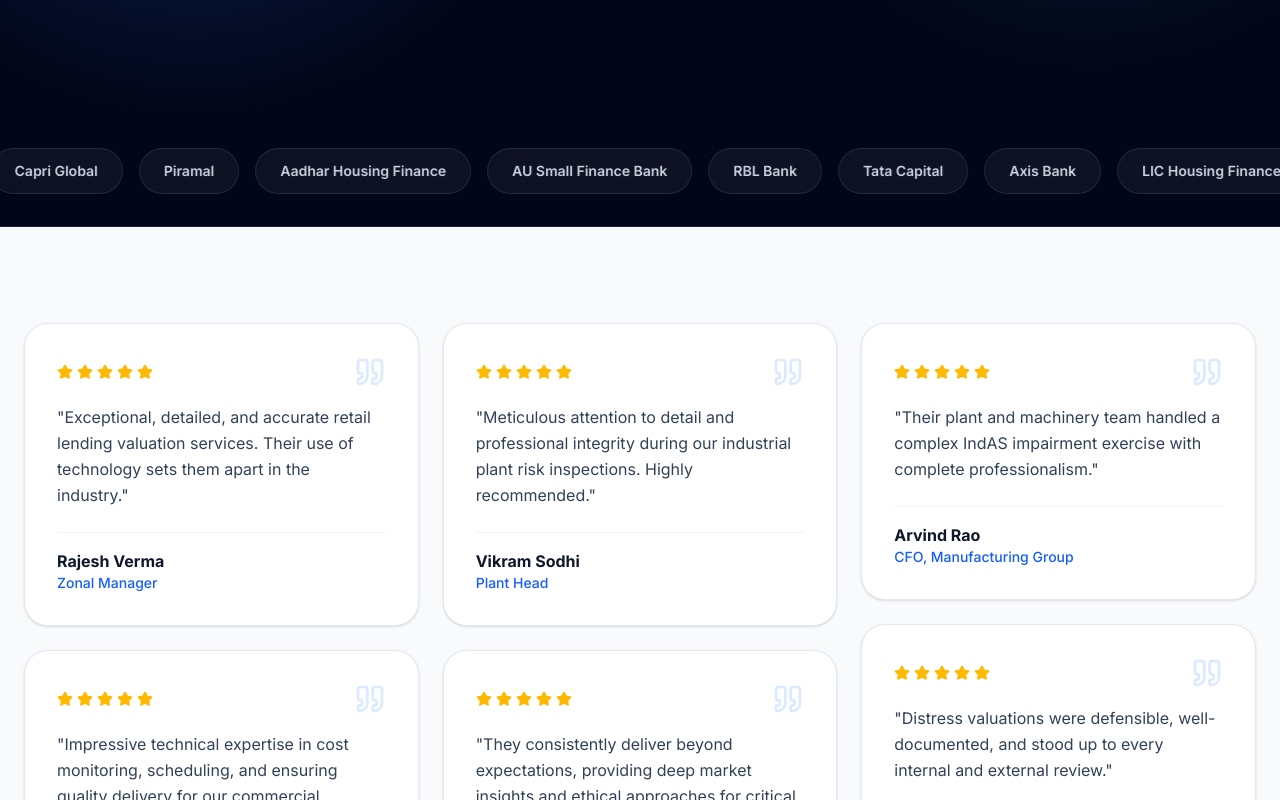
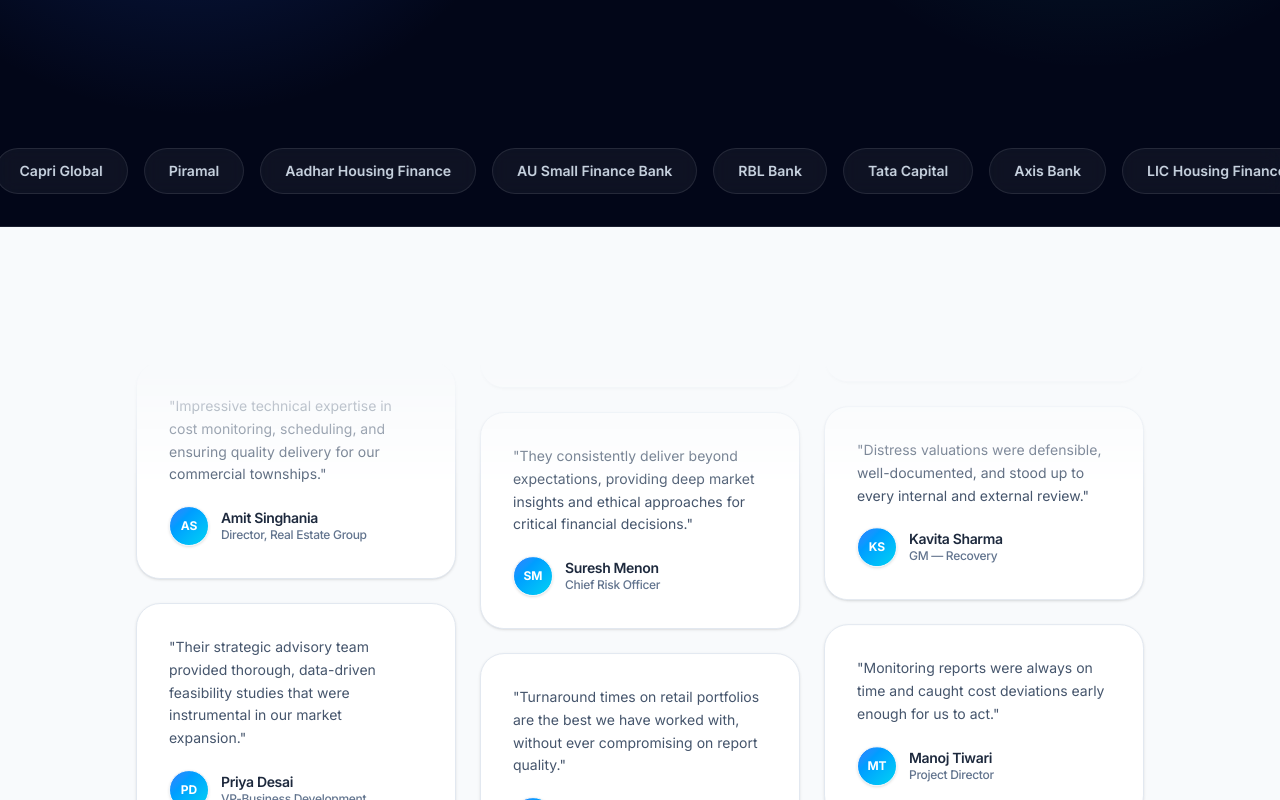
Before and after one commit to Sahilsingh31-del/formulaic-website, a React (Vite) app: page /testimonials in a window 1280 px wide. Shown: the part 460-1260 px from the top of the page. Built offline with nearby package versions, Linux system fonts and the light colour scheme; a web font is replaced by a local one.

Commit message:
feat: integrate vertical scrolling testimonials columns effect

```diff
--- /dev/null
+++ b/src/components/ui/testimonials-columns-1.tsx
@@ -0,0 +1,90 @@
+"use client";
+import React from "react";
+import { motion } from "motion/react";
+
+export interface Testimonial {
+  text?: string;
+  quote?: string;
+  image?: string;
+  name: string;
+  role: string;
+}
+
+interface TestimonialsColumnProps {
+  className?: string;
+  testimonials: Testimonial[];
+  duration?: number;
+}
+
+export const TestimonialsColumn = ({
+  className,
+  testimonials,
+  duration = 10,
+}: TestimonialsColumnProps) => {
+  return (
+    <div className={className}>
+      <motion.div
+        animate={{
+          translateY: "-50%",
+        }}
+        transition={{
+          duration: duration,
+          repeat: Infinity,
+          ease: "linear",
+          repeatType: "loop",
+        }}
+        className="flex flex-col gap-6 pb-6"
+      >
+        {[
+          ...new Array(2).fill(0).map((_, index) => (
+            <React.Fragment key={index}>
+              {testimonials.map(({ text, quote, image, name, role }, i) => {
+                const displayQuote = text || quote || "";
+                const initials = name
+                  ? name
+                      .split(" ")
+                      .map((n) => n[0])
+                      .join("")
+                      .slice(0, 2)
+                      .toUpperCase()
+                  : "";
+
+                return (
+                  <div
+                    className="p-8 rounded-3xl border border-slate-200 bg-white shadow-sm hover:shadow-md transition-shadow duration-300 max-w-xs w-full select-none"
+                    key={`${index}-${i}`}
+                  >
+                    <p className="text-slate-600 leading-relaxed text-sm">"{displayQuote}"</p>
+                    <div className="flex items-center gap-3 mt-5">
+                      {image ? (
+                        <img
+                          width={40}
+                          height={40}
+                          src={image}
+                          alt={name}
+                          className="h-10 w-10 rounded-full object-cover border border-slate-100"
+                        />
+                      ) : (
+                        <div className="h-10 w-10 rounded-full bg-gradient-to-br from-blue-500 to-cyan-400 flex items-center justify-center text-white font-bold text-xs shadow-sm border border-slate-100">
+                          {initials}
+                        </div>
+                      )}
+                      <div className="flex flex-col">
+                        <div className="font-semibold text-slate-800 text-sm tracking-tight leading-none mb-1">
+                          {name}
+                        </div>
+                        <div className="text-xs text-slate-500 font-medium tracking-tight leading-none">
+                          {role}
+                        </div>
+                      </div>
+                    </div>
+                  </div>
+                );
+              })}
+            </React.Fragment>
+          )),
+        ]}
+      </motion.div>
+    </div>
+  );
+};
--- a/src/pages/Testimonials.tsx
+++ b/src/pages/Testimonials.tsx
@@ -3,6 +3,7 @@
 import { ArrowRight, Quote, Star } from 'lucide-react';
 import { Marquee, PageHero, Reveal } from '../components/animated';
 import { clientNames } from '../data/site';
+import { TestimonialsColumn } from '../components/ui/testimonials-columns-1';
 
 const testimonials = [
   { name: 'Rajesh Verma', role: 'Zonal Manager', quote: 'Exceptional, detailed, and accurate retail lending valuation services. Their use of technology sets them apart in the industry.' },
@@ -15,6 +16,10 @@
   { name: 'Kavita Sharma', role: 'GM — Recovery', quote: 'Distress valuations were defensible, well-documented, and stood up to every internal and external review.' },
   { name: 'Manoj Tiwari', role: 'Project Director', quote: 'Monitoring reports were always on time and caught cost deviations early enough for us to act.' },
 ];
+
+const firstColumn = testimonials.slice(0, 3);
+const secondColumn = testimonials.slice(3, 6);
+const thirdColumn = testimonials.slice(6, 9);
 
 export default function Testimonials() {
   return (
@@ -31,32 +36,10 @@
 
       <section className="py-24">
         <div className="mx-auto max-w-7xl px-6">
-          <div className="columns-1 gap-6 md:columns-2 lg:columns-3 [&>div]:mb-6">
-            {testimonials.map((t, index) => (
-              <motion.div
-                key={t.name}
-                className="break-inside-avoid rounded-3xl border border-slate-200 bg-white p-8 shadow-sm"
-                initial={{ opacity: 0, y: 20 }}
-                whileInView={{ opacity: 1, y: 0 }}
-                viewport={{ once: true }}
-                transition={{ delay: (index % 3) * 0.08 }}
-                whileHover={{ y: -6 }}
-              >
-                <div className="mb-4 flex items-center justify-between">
-                  <div className="flex gap-1">
-                    {Array.from({ length: 5 }).map((_, i) => (
-                      <Star key={i} className="h-4 w-4 fill-amber-400 text-amber-400" />
-                    ))}
-                  </div>
-                  <Quote className="h-8 w-8 text-blue-100" />
-                </div>
-                <p className="mb-6 leading-relaxed text-slate-700">"{t.quote}"</p>
-                <div className="border-t border-slate-100 pt-4">
-                  <h4 className="font-bold text-slate-900">{t.name}</h4>
-                  <p className="text-sm font-medium text-blue-600">{t.role}</p>
-                </div>
-              </motion.div>
-            ))}
+          <div className="flex justify-center gap-6 mt-10 [mask-image:linear-gradient(to_bottom,transparent,black_20%,black_80%,transparent)] max-h-[660px] overflow-hidden">
+            <TestimonialsColumn testimonials={firstColumn} duration={18} />
+            <TestimonialsColumn testimonials={secondColumn} className="hidden md:block" duration={22} />
+            <TestimonialsColumn testimonials={thirdColumn} className="hidden lg:block" duration={20} />
           </div>
 
           <Reveal className="mt-16 text-center">
```
